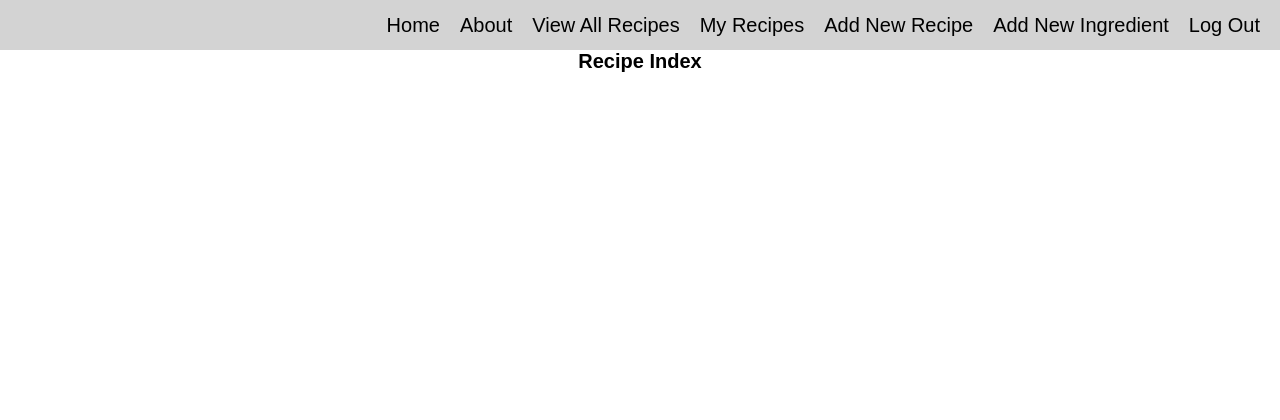
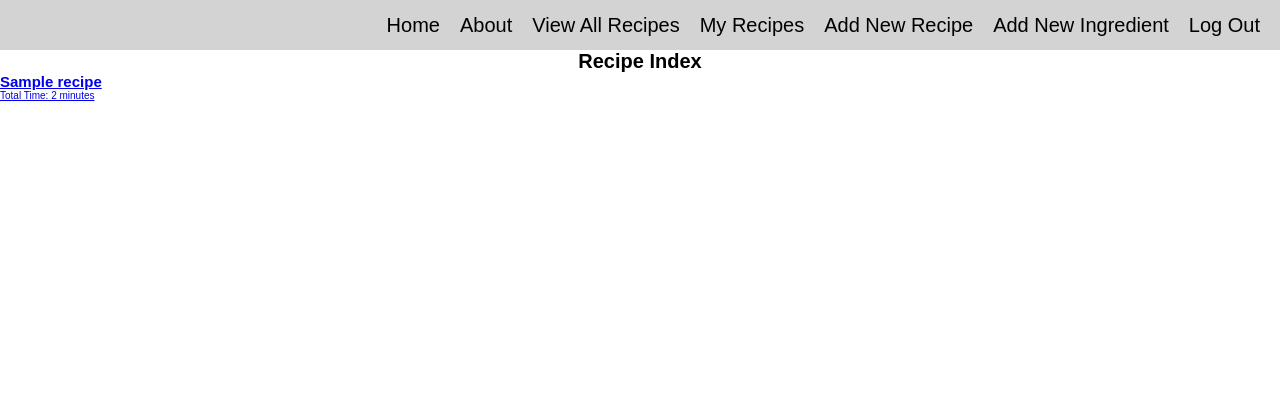
Before and after one commit to becp12/recipeapp, a Django app: page /recipes/ in a window 1280 px wide. Shown: the top 420 px of the page. Run offline with Django 4.2, Linux system fonts and the light colour scheme; a user stored in the database is signed in; tables that the repository leaves empty hold one stand-in row (values such as "Sample post").

Commit message:
Add index and detail view

```diff
--- a/main_app/templates/recipes/index.html
+++ b/main_app/templates/recipes/index.html
@@ -3,4 +3,32 @@
 
 <h1>Recipe Index</h1>
 
+{% for recipe in recipes %}
+    <div>
+        <a href="{% url 'detail' recipe.id %}">
+            <div>
+                <h2>{{ recipe.title }}</h2>
+                <p>Total Time: {{ recipe.preptime | add:recipe.cookingtime }} minutes</p>
+            </div>
+        </a>
+    </div>
+{% endfor %}
+
 {% endblock %}
+
+
+<!-- {% for yarn in yarns %}
+  <div class="card">
+    <a href="{% url 'detail' yarn.id %}">
+      <div class="card-content">
+        <span class="card-title">{{ yarn.brand }} {{ yarn.name }}</span>
+        <p>Size: {{ yarn.size }}</p>
+        <p>Description: {{ yarn.description|linebreaks }}</p>
+        <p>Color: {{ yarn.color }}</p>
+      </div>
+    </a>
+  </div> -->
+
+<!-- {% endfor %} -->
+
+<!-- } -->
--- a/main_app/urls.py
+++ b/main_app/urls.py
@@ -6,6 +6,7 @@ urlpatterns = [
     path('about/', views.about, name='about'),
     path('accounts/signup/', views.signup, name='signup'),
     path('recipes/', views.recipes_index, name='index'),
+    path('recipes/<int:recipe_id>/', views.recipes_detail, name='detail'),
     path('recipes/create/', views.RecipeCreate.as_view(), name='recipes_create'),
 
 
--- a/main_app/views.py
+++ b/main_app/views.py
@@ -12,12 +12,21 @@ from .models import Recipe
 def home(request):
   return render(request, 'home.html')
 
+
 def about(request):
   return render(request, 'about.html')
 
+
 @login_required
 def recipes_index(request):
-  return render(request, 'recipes/index.html')
+  recipes = Recipe.objects.all()
+  return render(request, 'recipes/index.html', { 'recipes': recipes })
+
+
+def recipes_detail(request, recipe_id):
+  recipe = Recipe.objects.get(id=recipe_id, chef=request.user)
+  return render(request, 'recipes/detail.html', { 'recipe': recipe })
+
 
 def signup(request):
   error_message = ''
@@ -33,13 +42,12 @@ def signup(request):
   context = {'form': form, 'error_message': error_message}
   return render(request, 'registration/signup.html', context)
 
+
 class RecipeCreate(CreateView, LoginRequiredMixin):
   model = Recipe
   fields = ['title', 'servings', 'preptime', 'cookingtime', 'category', 'method']
   # success_url = '/recipes/'
 
   def form_valid(self, form):
-    print('***')
-    print(self.request.user)
     form.instance.chef = self.request.user
     return super().form_valid(form)
```
Also changed, not shown: main_app/templates/recipes/detail.html (+8 -0 lines).
